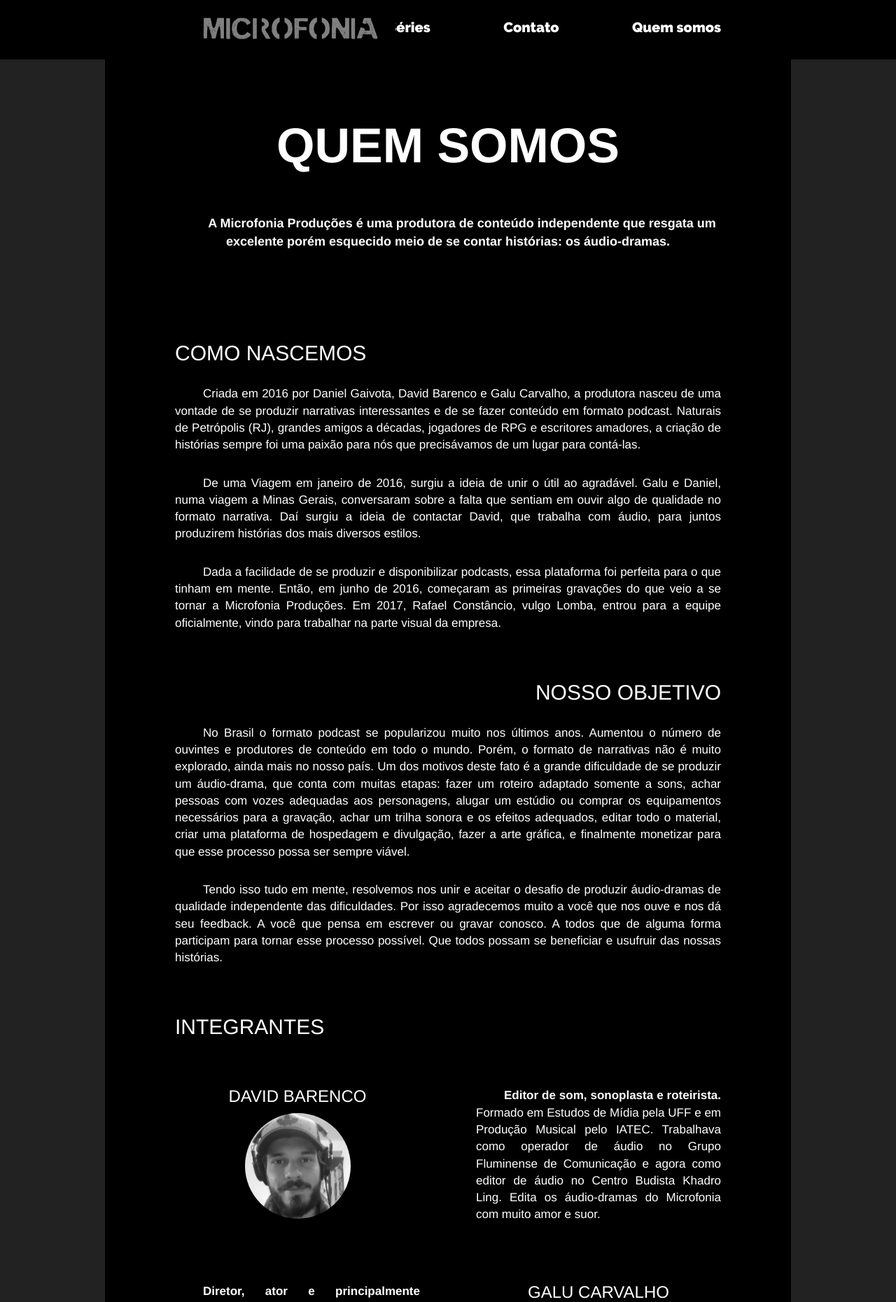
After one commit to Microfonia/website, a Django app: page /microfonia/quemsomos in a window 1280 px wide. The commit adds this page. Shown: the top 1861 px of the page at 70% size. Run offline with Django 3.2, Linux system fonts and the light colour scheme; some libraries are stand-ins or nearby versions.

Commit message:
created the aboutus page and started the contact page

```diff
--- /dev/null
+++ b/microfonia/static/microfonia/aboutus.css
@@ -0,0 +1,64 @@
+p {
+	padding-top: 20px;
+	text-align: justify;
+	text-indent: 40px;
+	font-size: 17px;
+}
+h1{
+	font-size: 70px;
+	font-weight: bold;
+	margin-bottom: 40px;
+}
+
+h2{
+	padding-top: 50px;
+}
+
+#first-element{
+	text-align: center;
+	padding-top: 110px;
+
+}
+
+#first-element p{
+	text-align: center;
+	font-size: 18px;
+	margin-bottom: 80px;
+}
+
+.right {
+	text-align: right;
+}
+
+.char {
+	position: relative;
+	text-align: center;
+}
+#members {
+	position: relative;
+	height: 1150px;
+}
+
+.primeira {
+	width: 350px;
+	height: 200px;
+	float: left;
+	position: relative;
+	margin-top: 40px;
+	margin-bottom: 40px;
+
+}
+
+.segunda {
+	width: 350px;
+	height: 200px;
+	float: right;
+	position: relative;
+	margin-top: 40px;
+	margin-bottom: 40px;
+
+}
+
+a{
+	color: white;
+}
--- /dev/null
+++ b/microfonia/static/microfonia/contact.css
@@ -0,0 +1 @@
+contact
--- a/microfonia/static/microfonia/template.css
+++ b/microfonia/static/microfonia/template.css
@@ -24,6 +24,9 @@
 	margin-left: 250px;
 
 }
+
+
+
 .nav ul{
 	margin-top: 25px;
 	margin-right: 200px;
--- /dev/null
+++ b/microfonia/templates/aboutus.html
@@ -0,0 +1,86 @@
+
+{% extends "base.html" %}
+
+{% load static %}
+
+{% block css %}<link rel="stylesheet" href="{% static 'microfonia/aboutus.css' %}" type="text/css" charset="utf-8"> {% endblock css%}
+
+{% block conteudo %}
+
+<div id="first-element">
+<h1>QUEM SOMOS</h1>
+
+<p><strong>A Microfonia Produções é uma produtora de conteúdo independente que resgata um excelente porém esquecido meio de se contar histórias: os áudio-dramas.</strong></p>
+</div>
+
+<h2>COMO NASCEMOS</h2>
+<p>Criada em 2016 por Daniel Gaivota, David Barenco e Galu Carvalho, a produtora nasceu de uma vontade de se produzir narrativas interessantes e de se fazer conteúdo em formato podcast. Naturais de Petrópolis (RJ), grandes amigos a décadas, jogadores de RPG e escritores amadores, a criação de histórias sempre foi uma paixão para nós que precisávamos de um lugar para contá-las.</p>
+<p>De uma Viagem em janeiro de 2016, surgiu a ideia de unir o útil ao agradável. Galu e Daniel, numa viagem a Minas Gerais, conversaram sobre a falta que sentiam em ouvir algo de qualidade no formato narrativa. Daí surgiu a ideia de contactar David, que trabalha com áudio, para juntos produzirem histórias dos mais diversos estilos.</p>
+<p>Dada a facilidade de se produzir e disponibilizar podcasts, essa plataforma foi perfeita para o que tinham em mente. Então, em junho de 2016, começaram as primeiras gravações do que veio a se tornar a Microfonia Produções. Em 2017, Rafael Constâncio, vulgo Lomba, entrou para a equipe oficialmente, vindo para trabalhar na parte visual da empresa.</p>
+
+<h2 class="right">NOSSO OBJETIVO</h2>
+<p>No Brasil o formato podcast se popularizou muito nos últimos anos. Aumentou o número de ouvintes e produtores de conteúdo em todo o mundo. Porém, o formato de narrativas não é muito explorado, ainda mais no nosso país. Um dos motivos deste fato é a grande dificuldade de se produzir um áudio-drama, que conta com muitas etapas: fazer um roteiro adaptado somente a sons, achar pessoas com vozes adequadas aos personagens, alugar um estúdio ou comprar os equipamentos necessários para a gravação, achar um trilha sonora e os efeitos adequados, editar todo o material, criar uma plataforma de hospedagem e divulgação, fazer a arte gráfica, e finalmente monetizar para que esse processo possa ser sempre viável.</p>
+<p>Tendo isso tudo em mente, resolvemos nos unir e aceitar o desafio de produzir áudio-dramas de qualidade independente das dificuldades. Por isso agradecemos muito a você que nos ouve e nos dá seu feedback. A você que pensa em escrever ou gravar conosco. A todos que de alguma forma participam para tornar esse processo possível. Que todos possam se beneficiar e usufruir das nossas histórias.</p>
+
+<h2>INTEGRANTES</h2>
+<div id="members">
+	<div class="primeira">
+		<div class="char">
+		<h3>DAVID BARENCO</h3>
+		<img id="david" class=" fixed wp-image-147 alignleft" style="border-radius:50%;" src="{% static 'microfonia/img/myphoto.jpeg' %}" alt="Barenco" width="151" height="151" />
+		</div>
+	</div>
+
+	<div class="segunda">
+		<div class="char">
+		<p><strong>Editor de som, sonoplasta e roteirista.</strong>
+		Formado em Estudos de Mídia pela UFF e em Produção Musical pelo IATEC. Trabalhava como operador de áudio no Grupo Fluminense de Comunicação e agora como editor de áudio no Centro Budista Khadro Ling. Edita os áudio-dramas do Microfonia com muito amor e suor.</p>
+		</div>
+	</div>
+
+	<div class="segunda">
+		<div class="char">
+			<a href="#">
+			<h3>GALU CARVALHO</h3>
+			<img id="galu" class=" fixed wp-image-147 alignright" style="border-radius:50%;" src="{% static 'microfonia/img/myphoto2.jpeg' %}"  alt="Galu" width="151" height="151" />
+			</a>
+		</div>
+	</div>
+
+	<div class="primeira">
+		<div class="char">
+			<p><strong> Diretor, ator e principalmente roteirista</strong>
+			Dono e professor no Galu Carvalho - Super English. Também atua como herói mascarado (quando o mundo precisa).</p>
+		</div>
+	</div>
+
+	<div class="primeira">
+		<div class="char">
+			<h3>DANIEL GAIVOTA</h3>
+			<img id="david" class=" fixed wp-image-147 alignleft" style="border-radius:50%;" src="{% static 'microfonia/img/myphoto3.jpeg' %}"  alt="Barenco" width="151" height="151" />
+		</div>
+	</div>
+
+	<div class="segunda">
+		<div class="char">
+			<p><strong>Roteirista e produtor</strong>
+			Filósofo, escritor e educador, se envolve com mais projetos do que o tempo permite. Atualmente é diretor de uma escola no Rio de Janeiro que forma editores, programadores e roteiristas no Ensino Médio. Está apaixonado há muito tempo pelas tangerinas, jabuticabas e pelo mar, e sempre sonha um pouco antes de ir dormir.</p>
+		</div>
+	</div>
+
+	<div class="segunda">
+		<div class="char">
+			<h3>RAFAEL "LOMBA' CONSTÂNCIO</h3>
+			<img id="lomba" class=" fixed wp-image-147 alignright" style="border-radius:50%;" src="{% static 'microfonia/img/myphoto4.jpeg' %}"  alt="Lomba" width="151" height="151" />
+			</div>
+	</div>
+
+	<div class="primeira">
+		<div class="char">
+		<p><strong> Publicitário, diretor de arte e ninja full-time. </strong>
+		Atualmente trabalha com produção e edição de vídeos para o YouTube e outras plataformas. Baixista amador, ama música e de vez em quando toca rock por aí..</p>
+		</div>
+	</div>
+</div>
+
+{% endblock conteudo %}
--- a/microfonia/templates/base.html
+++ b/microfonia/templates/base.html
@@ -33,11 +33,13 @@
 				<ul>
 					<li>Home</li>
 					<li>Séries</li>
-					<li>Contato</li>
+					<li><a href="/microfonia/contato">Contato</a></li>
+					<li><a href="/microfonia/quemsomos">Quem somos</a></li>
 				</ul>
 			</div>
 		</div>
 	</div>
+
 
 	<div class="content-format black-background">
 
--- a/microfonia/templates/descricao.html
+++ b/microfonia/templates/descricao.html
@@ -1,4 +1,4 @@
-{% extends "base.html" %}
+ {% extends "base.html" %}
 
 {% load static %}
 {% block css %}<link rel="stylesheet" href="{% static 'microfonia/descricao.css' %}" type="text/css" charset="utf-8"> {% endblock css%}
--- a/microfonia/urls.py
+++ b/microfonia/urls.py
@@ -5,4 +5,6 @@ from . import views
 urlpatterns = [
     url(r'^videos$', views.videos, name='videos'),
     url(r'^descricao$', views.descricao, name='descricao'),
+    url(r'^quemsomos$', views.aboutus, name='quemsomos'),
+    url(r'^contato$', views.contact, name='contato'),
 ]
--- a/microfonia/views.py
+++ b/microfonia/views.py
@@ -18,3 +18,9 @@ def descricao(request):
 	first_epi = Episode.objects.first()
 
 	return render(request, 'descricao.html', { 'epi': first_epi })
+
+def aboutus(request):
+	return render(request, 'aboutus.html')
+
+def contact(request):
+	return render(request, 'contact.html')
```
Also changed, not shown: microfonia/templates/contact.html (added, +25 -0 lines), microfonia/static/microfonia/img/myphoto.jpeg (added), microfonia/static/microfonia/img/myphoto2.jpeg (added), microfonia/static/microfonia/img/myphoto3.jpeg (added), microfonia/static/microfonia/img/myphoto4.jpeg (added).
